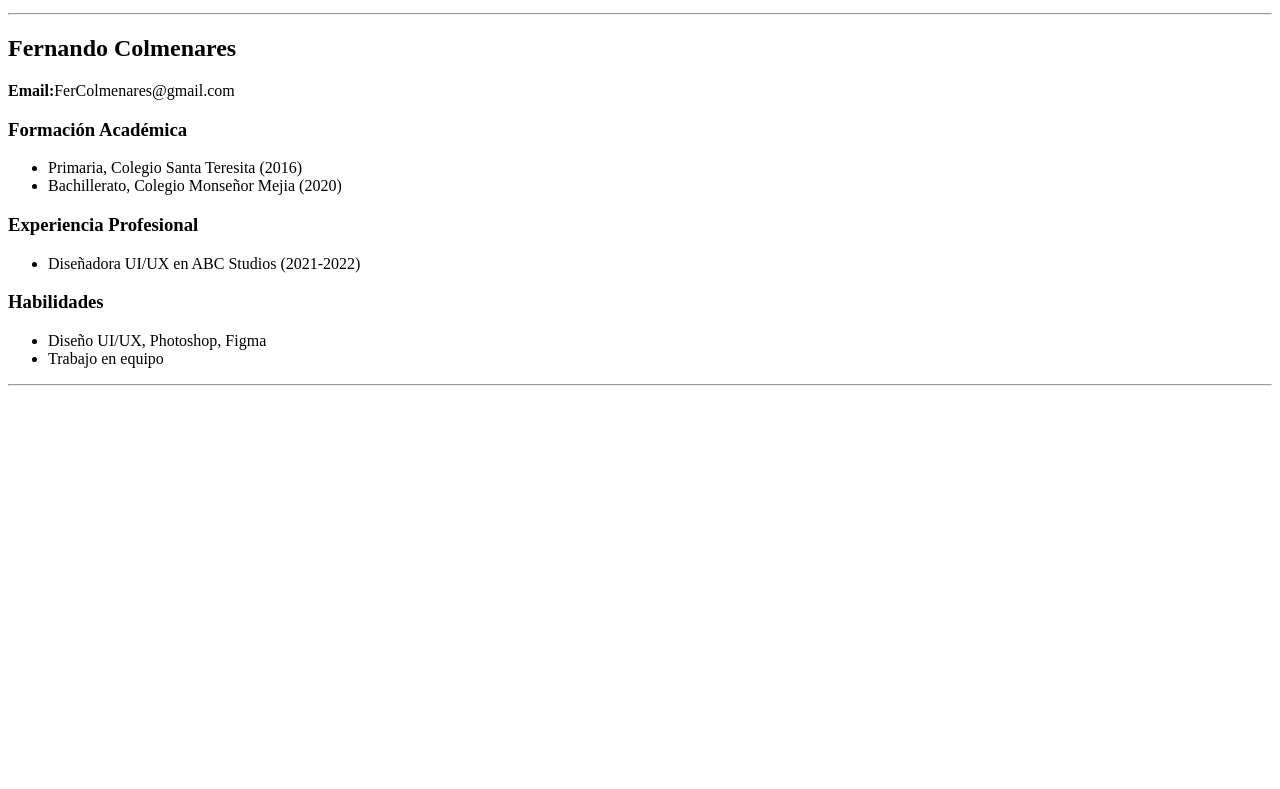
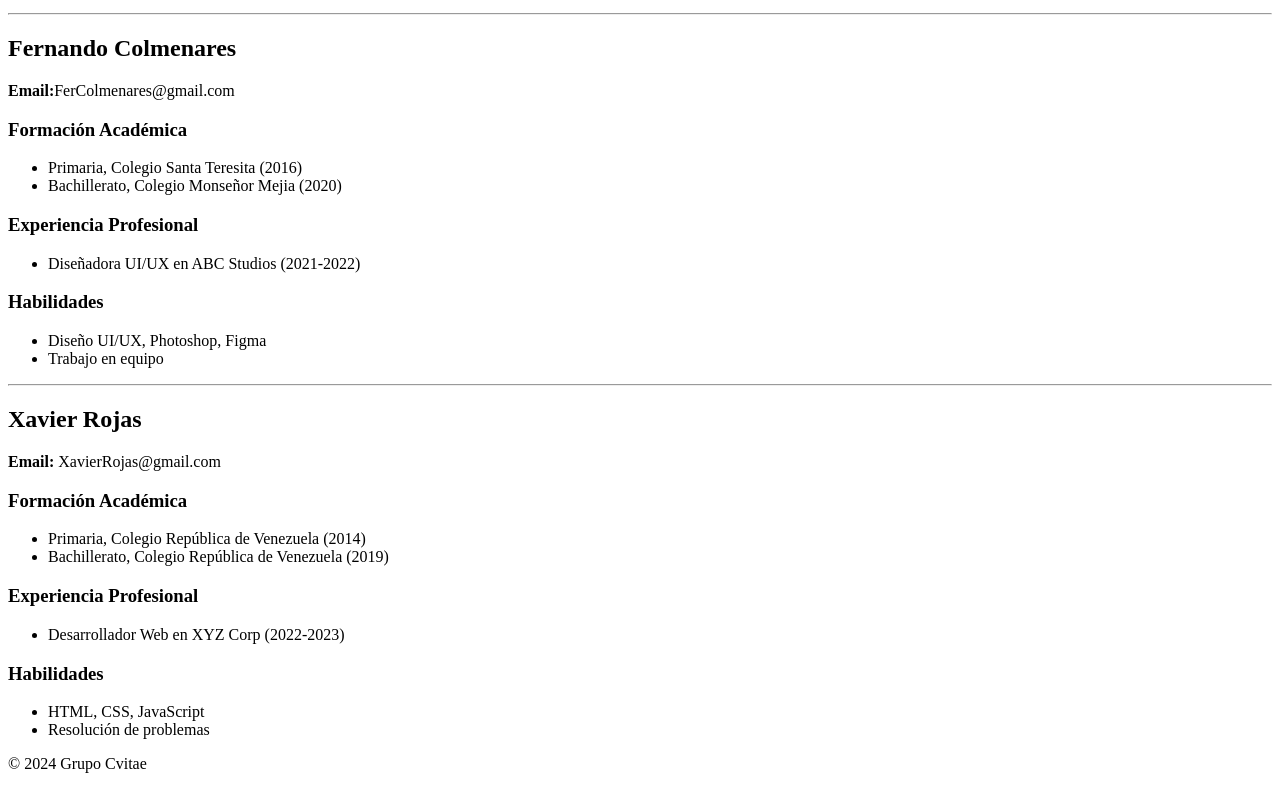
Before and after one commit to Ochoaadev/E-actividad-4.1---Diplomado, a plain HTML site: page index.html in a window 1280 px wide. Shown: the part 454-1243 px from the top of the page. Before the commit the page ends 848 px from the top, so only its background shows below. Drawn offline with Linux system fonts and the light colour scheme.

Commit message:
Update index.html
Implementando detalles

```diff
--- a/index.html
+++ b/index.html
@@ -3,7 +3,8 @@
 <head>
     <meta charset="UTF-8">
     <meta name="viewport" content="width=device-width, initial-scale=1.0">
-    <title>Document</title>
+    <title>Cvitae Grupo</title>
+    <link rel="stylesheet" href="styles.css">
 </head>
 <body>
    <header>
@@ -51,5 +52,27 @@
             </ul>
         </section>
         <hr>
+         <section class="cv">
+            <h2>Xavier Rojas</h2>
+            <p><strong>Email:</strong> XavierRojas@gmail.com</p>
+            <h3>Formación Académica</h3>
+            <ul>
+                <li>Primaria, Colegio República de Venezuela (2014)</li>
+                <li>Bachillerato, Colegio República de Venezuela (2019) </li>
+            </ul>
+            <h3>Experiencia Profesional</h3>
+            <ul>
+                <li>Desarrollador Web en XYZ Corp (2022-2023)</li>
+            </ul>
+            <h3>Habilidades</h3>
+            <ul>
+                <li>HTML, CSS, JavaScript</li>
+                <li>Resolución de problemas</li>
+            </ul>
+        </section>
+    </main>
+    <footer>
+        <p>© 2024 Grupo Cvitae</p>
+    </footer>
 </body>
 </html>
```
